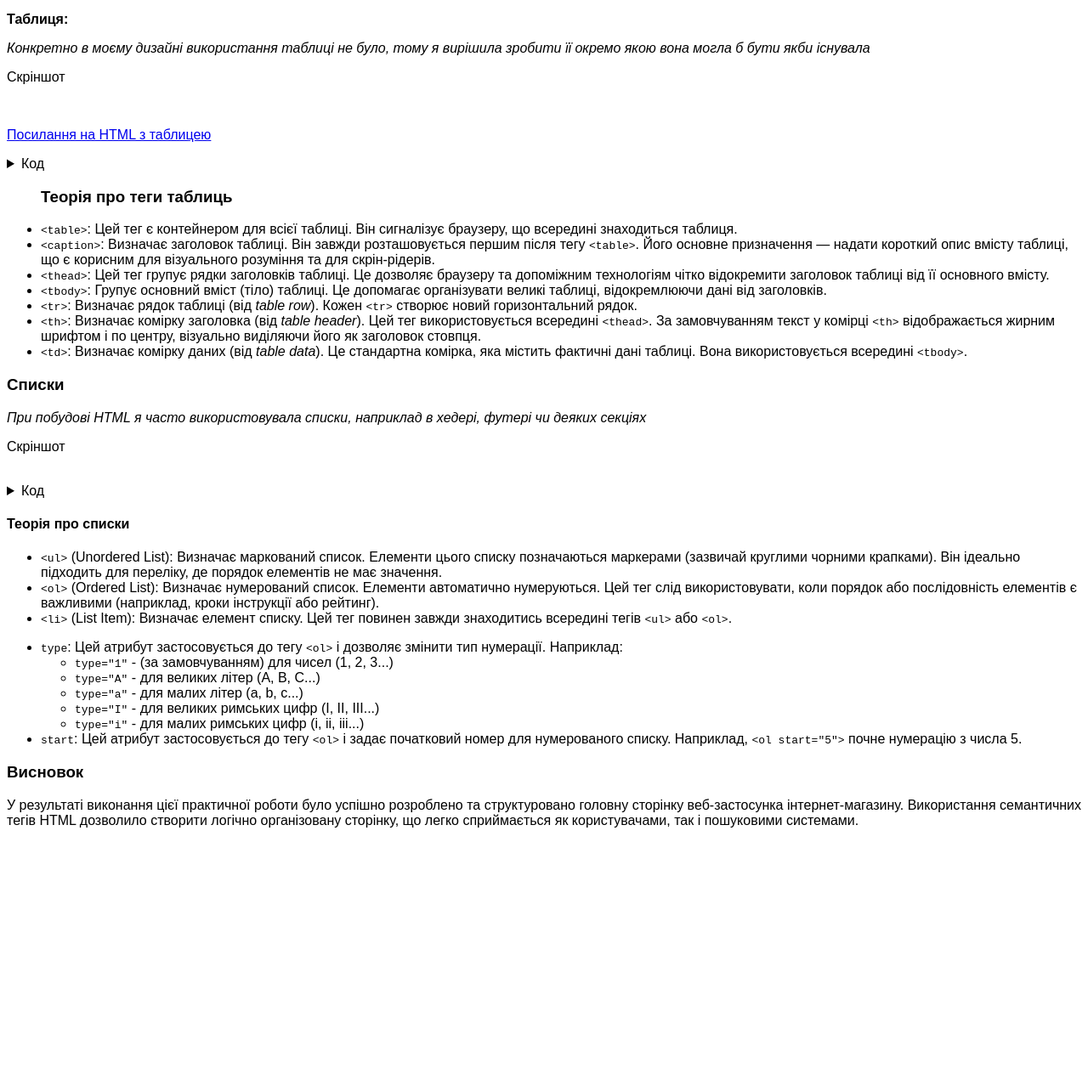
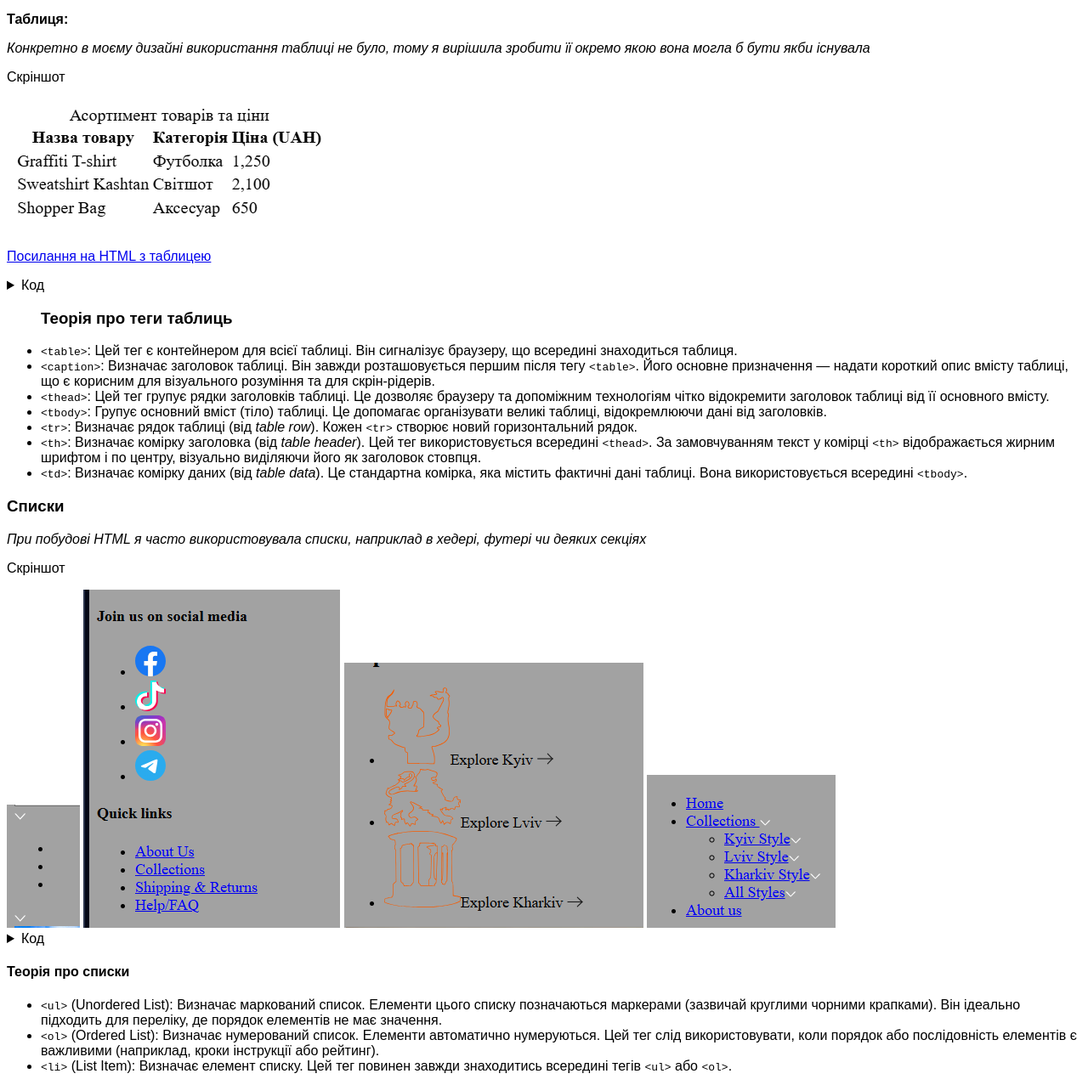
Before and after one commit to DlyaLabok/IO-31_-appRECORD---TeterukIvanna--FIOT-2025, a plain HTML site: page index.html in a window 1280 px wide. Shown: the part 659-1936 px from the top of the page at 85% size. Before the commit the page ends 1650 px from the top, so only its background shows below. Drawn offline with Linux system fonts and the light colour scheme.

Commit message:
Add files via upload

```diff
--- a/index.html
+++ b/index.html
@@ -125,7 +125,7 @@
       >
     </p>
     <p>Скріншот</p>
-    <img src="" alt="" />
+    <img src="screenshots/pr1-table.png" alt="" />
     <p>
       <a
         href="https://github.com/DlyaLabok/-IO-31_appWEB-TeterukIvanna-FIOT-2025/blob/main/table-test.html"
@@ -217,10 +217,10 @@
       >
     </p>
     <p>Скріншот</p>
-    <img src="" alt="" />
-    <img src="" alt="" />
-    <img src="" alt="" />
-    <img src="" alt="" />
+    <img src="screenshots/pr1-carousel-list.png" alt="" />
+    <img src="screenshots/pr1-footer-list.png" alt="" />
+    <img src="screenshots/pr1-gallerylist.png" alt="" />
+    <img src="screenshots/pr1-header-list.png" alt="" />
     <details>
       <summary>Код</summary>
       <pre><code>
```
Also changed, not shown: screenshots/pr1-carousel-list.png (added), screenshots/pr1-footer-list.png (added), screenshots/pr1-gallerylist.png (added), screenshots/pr1-header-list.png (added), screenshots/pr1-table.png (added).
